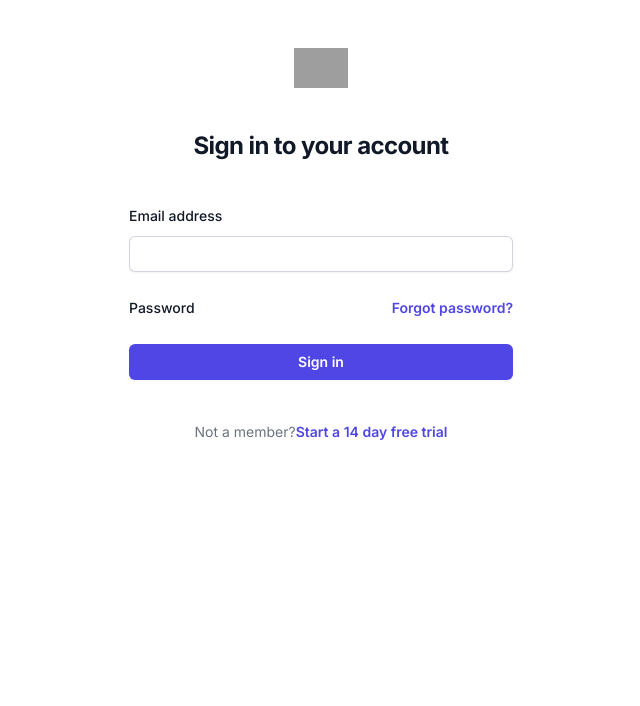
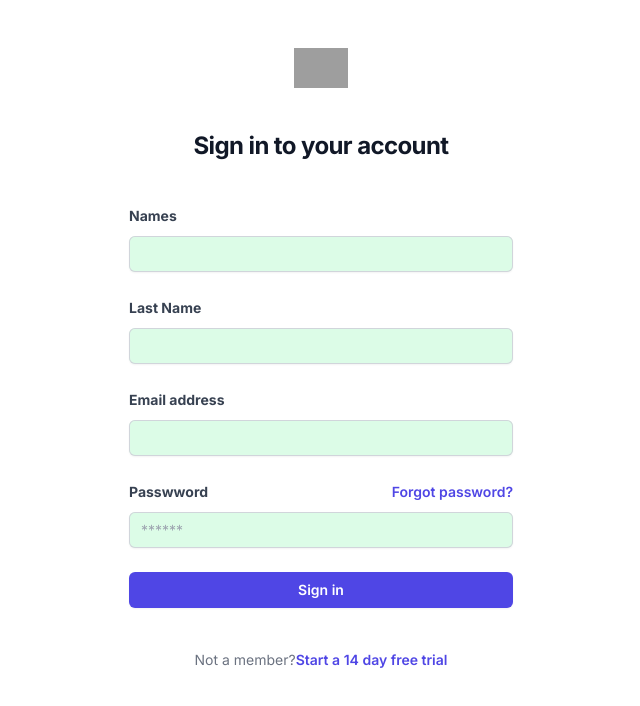
Before and after one commit to ManuelFBS/nextuitailwind, a Next.js app: page / in a window 1280 px wide. Shown: the top 706 px of the page, without its empty margins (319-959 px from the left). Built offline with nearby package versions, Linux system fonts and the light colour scheme; grey boxes are pictures that could not be loaded.

Commit message:
Actualización de page.tsx, Input.tsx; Creación de Label.tsx y Button.tsx

```diff
--- a/src/app/page.tsx
+++ b/src/app/page.tsx
@@ -1,65 +1,99 @@
+import Input from '@/components/ui/Input';
+import Label from '@/components/ui/Label';
+import Button from '@/components/ui/Button';
+
 export default function Example() {
   return (
-    <div className='flex min-h-full flex-col justify-center px-6 py-12 lg:px-8'>
-      <div className='sm:mx-auto sm:w-full sm:max-w-sm'>
-        <img className='mx-auto h-10 w-auto' src='https://tailwindui.com/img/logos/mark.svg?color=indigo&shade=600' alt='Your Company' />
-        <h2 className='mt-10 text-center text-2xl font-bold leading-9 tracking-tight text-gray-900'>Sign in to your account</h2>
+    <div className="flex min-h-full flex-col justify-center px-6 py-12 lg:px-8">
+      <div className="sm:mx-auto sm:w-full sm:max-w-sm">
+        <img
+          className="mx-auto h-10 w-auto"
+          src="https://tailwindui.com/img/logos/mark.svg?color=indigo&shade=600"
+          alt="Your Company"
+        />
+        <h2 className="mt-10 text-center text-2xl font-bold leading-9 tracking-tight text-gray-900">
+          Sign in to your account
+        </h2>
       </div>
 
-      <div className='mt-10 sm:mx-auto sm:w-full sm:max-w-sm'>
-        <form className='space-y-6' action='#' method='POST'>
+      <div className="mt-10 sm:mx-auto sm:w-full sm:max-w-sm">
+        <form
+          className="space-y-6"
+          action="#"
+          method="POST"
+        >
           <div>
-            <label htmlFor='email' className='block text-sm font-medium leading-6 text-gray-900'>
-              Email address
-            </label>
-            <div className='mt-2'>
-              <input
-                id='email'
-                name='email'
-                type='email'
-                autoComplete='email'
+            <Label htmlFor="name">Names</Label>
+            <div className="mt-2">
+              <Input
+                id="names"
+                name="names"
+                type="text"
                 required
-                className='block w-full rounded-md border-0 py-1.5 text-gray-900 shadow-sm ring-1 ring-inset ring-gray-300 placeholder:text-gray-400 focus:ring-2 focus:ring-inset focus:ring-indigo-600 sm:text-sm sm:leading-6'
               />
             </div>
           </div>
 
           <div>
-            <div className='flex items-center justify-between'>
-              <label htmlFor='password' className='block text-sm font-medium leading-6 text-gray-900'>
-                Password
-              </label>
-              <div className='text-sm'>
-                <a href='#' className='font-semibold text-indigo-600 hover:text-indigo-500'>
+            <Label htmlFor="lastName">Last Name</Label>
+            <div className="mt-2">
+              <Input
+                id="lastname"
+                name="lastname"
+                type="text"
+                required
+              />
+            </div>
+          </div>
+
+          <div>
+            <Label htmlFor="email">Email address</Label>
+            <div className="mt-2">
+              <Input
+                id="email"
+                name="email"
+                type="email"
+                autoComplete="email"
+                required
+              />
+            </div>
+          </div>
+
+          <div>
+            <div className="flex items-center justify-between">
+              <Label htmlFor="password">Passwword</Label>
+              <div className="text-sm">
+                <a
+                  href="#"
+                  className="font-semibold text-indigo-600 hover:text-indigo-500"
+                >
                   Forgot password?
                 </a>
               </div>
             </div>
-            <div className='mt-2'>
-              {/* <input
-                id='password'
-                name='password'
-                type='password'
-                autoComplete='current-password'
+            <div className="mt-2">
+              <Input
+                id="password"
+                name="password"
+                type="password"
+                placeholder="******"
+                autoComplete="current-password"
                 required
-                className='block w-full rounded-md border-0 py-1.5 text-gray-900 shadow-sm ring-1 ring-inset ring-gray-300 placeholder:text-gray-400 focus:ring-2 focus:ring-inset focus:ring-indigo-600 sm:text-sm sm:leading-6'
-              /> */}
+              />
             </div>
           </div>
 
           <div>
-            <button
-              type='submit'
-              className='flex w-full justify-center rounded-md bg-indigo-600 px-3 py-1.5 text-sm font-semibold leading-6 text-white shadow-sm hover:bg-indigo-500 focus-visible:outline focus-visible:outline-2 focus-visible:outline-offset-2 focus-visible:outline-indigo-600'
-            >
-              Sign in
-            </button>
+            <Button type="submit">Sign in</Button>
           </div>
         </form>
 
-        <p className='mt-10 text-center text-sm text-gray-500'>
+        <p className="mt-10 text-center text-sm text-gray-500">
           Not a member?
-          <a href='#' className='font-semibold leading-6 text-indigo-600 hover:text-indigo-500'>
+          <a
+            href="#"
+            className="font-semibold leading-6 text-indigo-600 hover:text-indigo-500"
+          >
             Start a 14 day free trial
           </a>
         </p>
--- /dev/null
+++ b/src/components/ui/Button.tsx
@@ -0,0 +1,16 @@
+interface Props
+  extends React.ButtonHTMLAttributes<HTMLElement> {}
+
+export default function Button({
+  children,
+  ...props
+}: Props) {
+  return (
+    <button
+      className="flex w-full justify-center rounded-md bg-indigo-600 px-3 py-1.5 text-sm font-semibold leading-6 text-white shadow-sm hover:bg-indigo-500 focus-visible:outline focus-visible:outline-2 focus-visible:outline-offset-2 focus-visible:outline-indigo-600"
+      {...props}
+    >
+      {children}
+    </button>
+  );
+}
--- /dev/null
+++ b/src/components/ui/Input.tsx
@@ -0,0 +1,11 @@
+interface Props
+  extends React.InputHTMLAttributes<HTMLInputElement> {}
+
+export default function Input(props: Props) {
+  return (
+    <input
+      className="block w-full rounded-md border-0 py-1.5 text-gray-900 shadow-sm ring-1 ring-inset ring-gray-300 placeholder:text-gray-400 focus:ring-2 focus:ring-inset focus:ring-indigo-600 sm:text-sm sm:leading-6 px-3 bg-green-100"
+      {...props}
+    />
+  );
+}
--- /dev/null
+++ b/src/components/ui/Label.tsx
@@ -0,0 +1,16 @@
+interface Props
+  extends React.LabelHTMLAttributes<HTMLLabelElement> {}
+
+export default function Label({
+  children,
+  ...props
+}: Props) {
+  return (
+    <label
+      className="block text-sm font-bold leading-6 text-gray-700"
+      {...props}
+    >
+      {children}
+    </label>
+  );
+}
```
Also changed, not shown: 1 other file (tests, documents, lock files or other folders).
